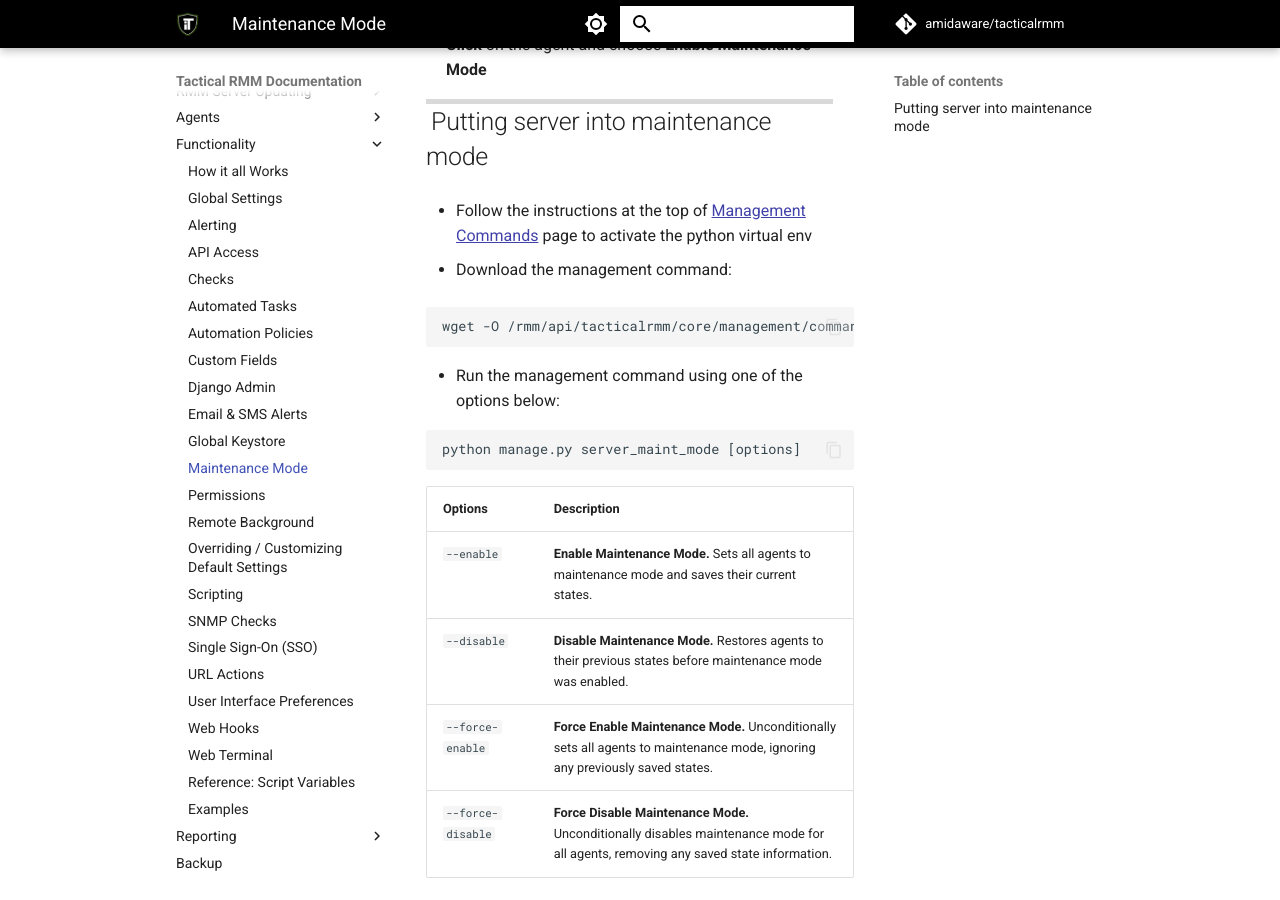
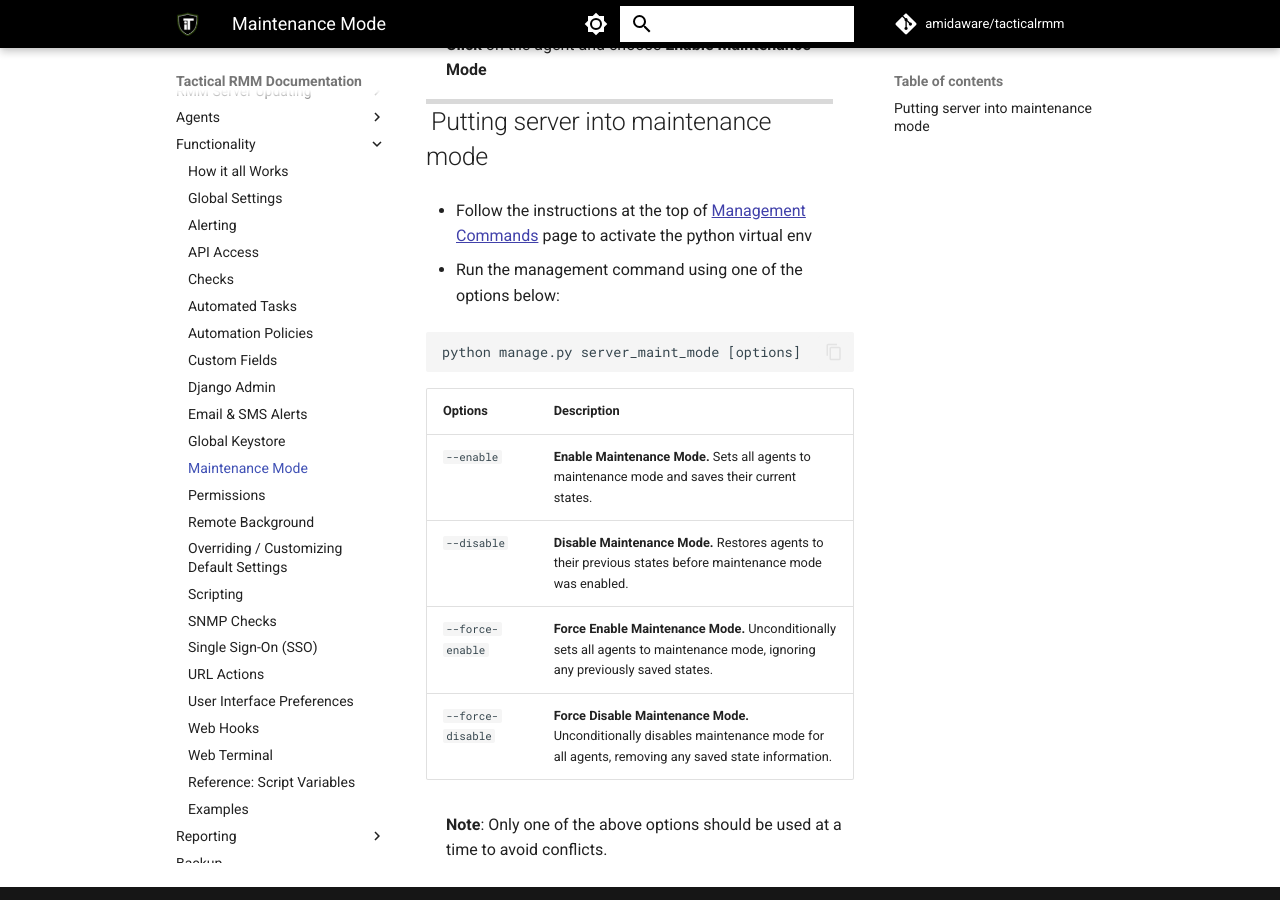
Before and after one commit to amidaware/trmm-docs, an MkDocs documentation site: the page built from docs/functions/maintenance_mode.md, in a window 1280 px wide and 900 px high, scrolled down 741 px. Built offline with MkDocs 1.6.1 and Material for MkDocs 9.7.7, drawn with Linux system fonts in a browser that asks for light colours; comment, search, counter and statistics services are not loaded.

Commit message:
file now in master branch so no longer need to download

````diff
--- a/docs/functions/maintenance_mode.md
+++ b/docs/functions/maintenance_mode.md
@@ -14,12 +14,6 @@
 
 * Follow the instructions at the top of [Management Commands](../management_cmds.md) page to activate the python virtual env
 
-* Download the management command:
-
-```
-wget -O /rmm/api/tacticalrmm/core/management/commands/server_maint_mode.py 'https://raw.githubusercontent.com/amidaware/tacticalrmm/refs/heads/develop/api/tacticalrmm/core/management/commands/server_maint_mode.py'
-```
-
 * Run the management command using one of the options below:
 
 ```
````
